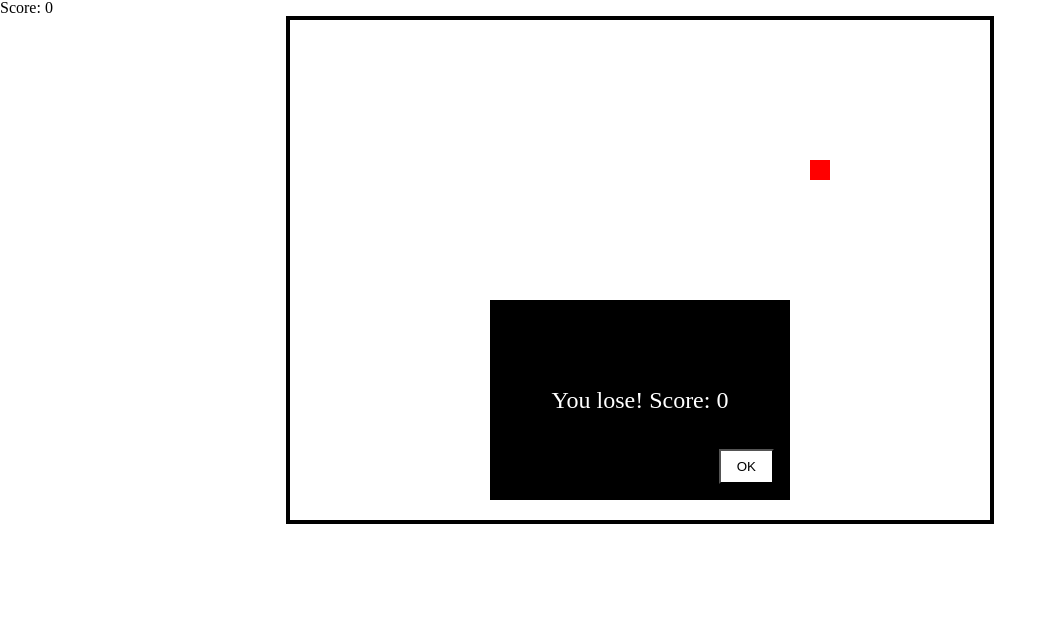
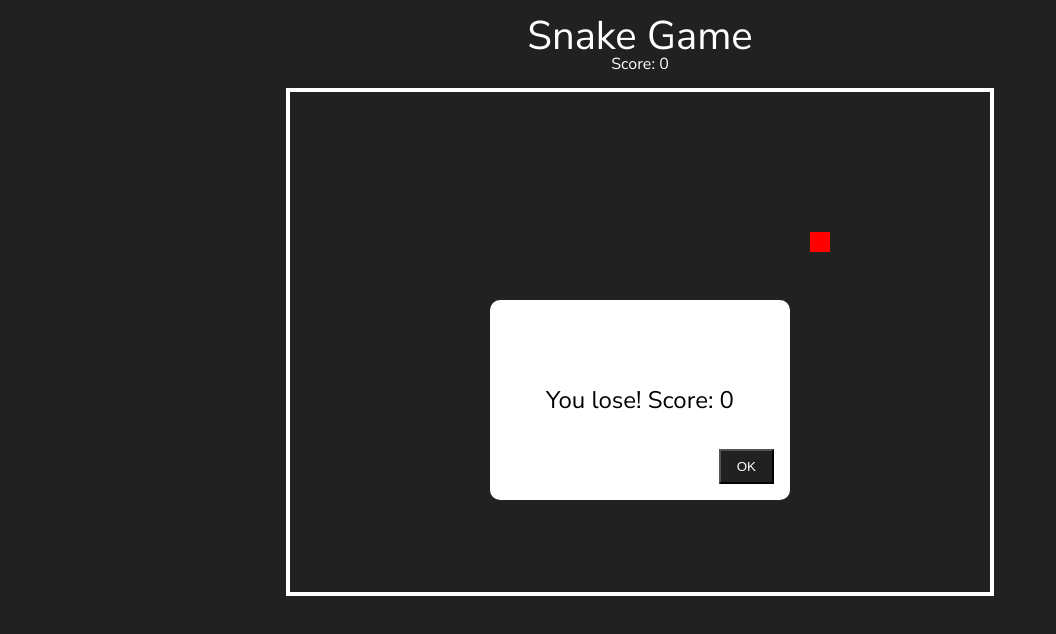
Before and after one commit to andy-mtng/snake-game-js, a website with bundled scripts: page index.html in a window 1280 px wide. Shown: the whole page, without its empty margins (0-1056 px from the left). Built offline with nearby package versions, Linux system fonts and the light colour scheme.

Commit message:
Finish refactor

```diff
--- a/board.js
+++ b/board.js
@@ -11,7 +11,7 @@ class Board {
 
     drawSnake() {
         const snakeBody = this.snake.getSnakeBody();
-        this.ctx.fillStyle = "black";
+        this.ctx.fillStyle = "white";
         for (let segment of snakeBody) {
             this.ctx.fillRect(segment.x, segment.y, this.blockSize, this.blockSize);
         }
--- a/game.js
+++ b/game.js
@@ -69,7 +69,6 @@ class Game {
         lossScreen.appendChild(okButton);
         gameContainer.appendChild(lossScreen);
         okButton.addEventListener('click', () => {
-            alert('button clicked');
             lossScreen.remove();
             this.reset();
         });
--- a/index.html
+++ b/index.html
@@ -5,9 +5,13 @@
     <meta http-equiv="X-UA-Compatible" content="IE=edge">
     <meta name="viewport" content="width=device-width, initial-scale=1.0">
     <link rel="stylesheet" href="styles.css">
+    <link rel="preconnect" href="https://fonts.googleapis.com">
+    <link rel="preconnect" href="https://fonts.gstatic.com" crossorigin>
+    <link href="https://fonts.googleapis.com/css2?family=Nunito+Sans&display=swap" rel="stylesheet">
     <title>Snake Game</title>
 </head>
 <body>
+    <h1 id="game-title">Snake Game</h1>
     <div id="game-container">
         <h1 id="score-board">Score: 0</h1>
         <canvas id="game-board" width="700" height="500"></canvas>
--- a/snake.js
+++ b/snake.js
@@ -59,13 +59,11 @@ class Snake {
         if (
             this.snakeBody[0].x === 0 - this.blockSize ||
             this.snakeBody[0].y === 0 - this.blockSize) {
-            alert("Border hit");
             return true;
         // Snake hit the right or bottom border of the game
         } else if (
             this.snakeBody[0].x === width ||
             this.snakeBody[0].y === height) {
-            alert("Border hit");
             return true;
         }
         return false;
@@ -85,7 +83,6 @@ class Snake {
             if ((
                 this.snakeBody[0].x === this.snakeBody[i].x) &&
                 (this.snakeBody[0].y === this.snakeBody[i].y)) {
-                alert("Hit self");
                 return true;
             }
         }
--- a/styles.css
+++ b/styles.css
@@ -25,6 +25,8 @@ footer, header, hgroup, menu, nav, section {
 }
 body {
 	line-height: 1;
+    font-family: 'Nunito Sans', sans-serif;
+    background-color: #212121;
 }
 ol, ul {
 	list-style: none;
@@ -48,11 +50,24 @@ table {
     margin-left: auto;
     margin-right: auto;
     display: block;
-    border: 4px solid #000000;
+    border: 4px solid white;
 }
 
 #game-container {
     position: relative;
+}
+
+#game-title {
+    font-size: 2.5rem;
+    color: white;
+    margin-top: 1rem;
+    text-align: center;
+}
+
+#score-board {
+    text-align: center;
+    color: white;
+    margin-bottom: 1rem;
 }
 
 .loss-screen {
@@ -62,26 +77,27 @@ table {
     transform: translate(-50%, -50%);
     width: 300px;
     height: 200px;
-    background-color: rgba(0, 0, 0);
+    background-color: white;
     display: flex;
     justify-content: center;
     align-items: center;
-    color: white;
+    color: black;
+    border-radius: 10px;
     font-size: 1.5rem;
     z-index: 9999;
 }
 
-.loss-screen-content {
-    background-color: white;
+/* .loss-screen-content {
+    background-color: #212121;
     padding: 20px;
     border-radius: 10px;
     box-shadow: 0px 0px 10px rgba(0, 0, 0, 0.5);
-}
+} */
 
 .ok-button {
     text-align: center;
-    background-color: white;
-    color: black;
+    background-color: #212121;
+    color: white;
     padding: 0.5rem 1rem;
     position: absolute;
     right: 1rem;
```
